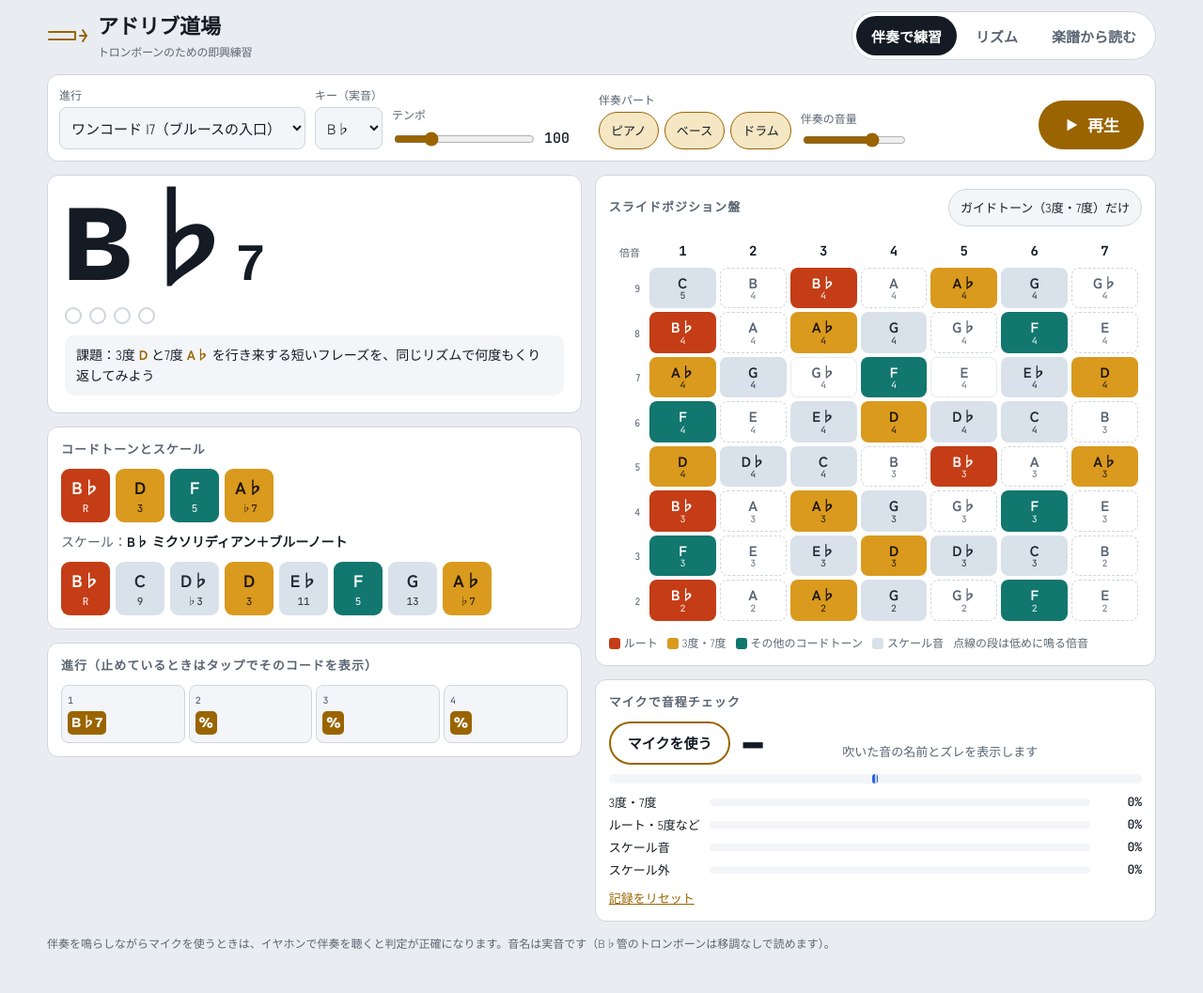
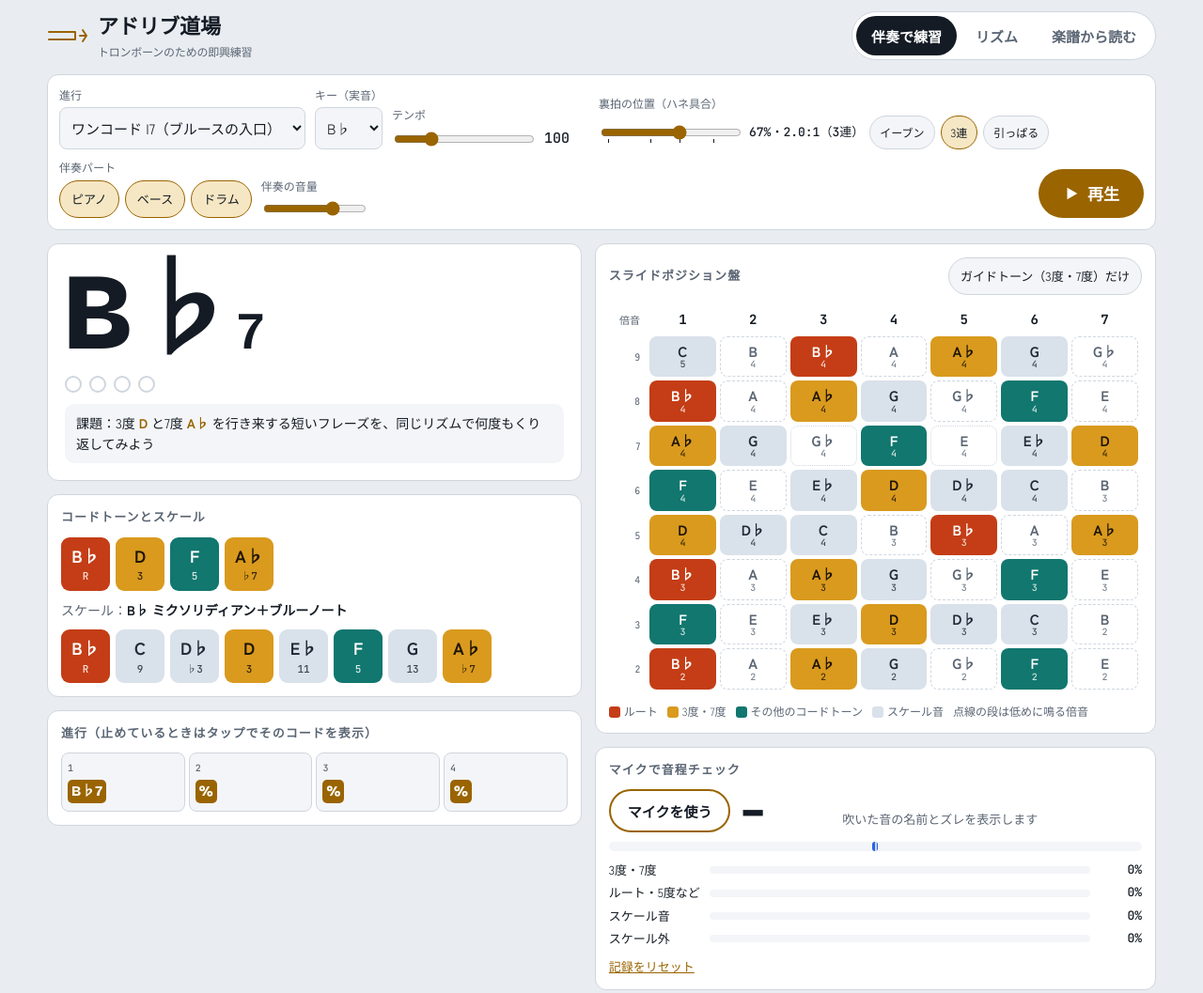
Before and after one commit to hideyuki-kanno/adlib-dojo-tb, a plain HTML site: page index.html in a window 1280 px wide. Shown: the top 1057 px of the page at 94% size. Drawn offline with nearby package versions, Linux system fonts and the light colour scheme.

Commit message:
裏拍の位置（ハネ具合）をスライダーで調整可能にする
Co-Authored-By: Claude Opus 5.5 <noreply@anthropic.com>
Claude-Session: https://claude.ai/code/session_01EnPafG1qjy9rWw3QTH9fGX

```diff
--- a/index.html
+++ b/index.html
@@ -74,6 +74,10 @@ select{background:var(--sunk);border:1px solid var(--line);border-radius:8px;pad
 input[type=range]{accent-color:var(--brass)}
 .tempo input[type=range]{width:150px}
 .tempo output{font-family:var(--f-mono);font-variant-numeric:tabular-nums;min-width:3.2em}
+.swingrow{display:flex;align-items:center;gap:6px;flex-wrap:wrap}
+.swingrow input[type=range]{width:150px}
+.swingrow output{font-family:var(--f-mono);font-variant-numeric:tabular-nums;font-size:13px;min-width:7.5em}
+.swingrow .chip{padding:6px 10px;min-height:36px;font-size:12px}
 .parts{display:flex;gap:6px;flex-wrap:wrap}
 .chip{border:1px solid var(--line);background:var(--sunk);border-radius:999px;padding:8px 12px;min-height:40px;cursor:pointer;font-size:13px}
 .chip[aria-pressed="true"]{background:var(--brass-soft);border-color:var(--brass);color:var(--ink)}
@@ -227,6 +231,10 @@ footer{font-size:12px;color:var(--muted)}
     <div class="field"><label for="key">キー（実音）</label><select id="key"></select></div>
     <div class="field"><label for="tempo">テンポ</label>
       <div class="tempo"><input id="tempo" type="range" min="50" max="260" step="2" value="120"><output id="tempoOut">120</output></div></div>
+    <div class="field"><label for="swing">裏拍の位置（ハネ具合）</label>
+      <div class="swingrow"><input id="swing" type="range" min="50" max="80" step="1" value="67" list="swingTicks" aria-describedby="swingOut"><output id="swingOut"></output>
+        <datalist id="swingTicks"><option value="50"></option><option value="60"></option><option value="67"></option><option value="75"></option></datalist>
+        <button class="chip" data-sw="50">イーブン</button><button class="chip" data-sw="67">3連</button><button class="chip" data-sw="73">引っぱる</button></div></div>
     <div class="field"><span class="lbl">伴奏パート</span>
       <div class="parts">
         <button class="chip" id="pPiano" aria-pressed="true">ピアノ</button>
@@ -422,7 +430,7 @@ const RN=['I','♭II','II','♭III','III','IV','♯IV','V','♭VI','VI','♭VII'
 
 // ================= 状態 =================
 const S={view:'practice',prog:'one7',key:10,tempo:100,vol:70,parts:{piano:true,bass:true,drums:true},guideOnly:false,
-  rPat:0,rMode:'cr',rPitch:'root',demoVol:70,custom:null};
+  rPat:0,rMode:'cr',rPitch:'root',demoVol:70,swing:67,custom:null};
 try{const saved=JSON.parse(localStorage.getItem('tbn-adlib')||'{}');Object.assign(S,saved);S.parts=Object.assign({piano:true,bass:true,drums:true},saved.parts||{})}catch(e){}
 const save=()=>{try{localStorage.setItem('tbn-adlib',JSON.stringify(S))}catch(e){}};
 const esc=s=>String(s).replace(/[&<>"]/g,c=>({'&':'&amp;','<':'&lt;','>':'&gt;','"':'&quot;'}[c]));
@@ -567,6 +575,14 @@ $('prog').onchange=()=>{S.prog=$('prog').value;if(S.prog==='custom'&&S.custom){S
 $('key').onchange=()=>{S.key=+$('key').value;save();rebuild()};
 $('tempo').oninput=()=>{S.tempo=+$('tempo').value;$('tempoOut').textContent=S.tempo;save()};
 $('vol').oninput=()=>{S.vol=+$('vol').value;save();if(master)master.gain.value=S.vol/100};
+function swingLabel(v){const r=v/(100-v);
+  const name=v<=52?'イーブン':v<62?'軽いハネ':v<=69?'3連':v<=74?'3連より後ろ':'付点8分寄り';
+  return `${v}%・${r.toFixed(1)}:1（${name}）`}
+function setSwing(v){S.swing=Math.max(50,Math.min(80,Math.round(+v||67)));$('swing').value=S.swing;$('swingOut').textContent=swingLabel(S.swing);
+  document.querySelectorAll('[data-sw]').forEach(b=>b.setAttribute('aria-pressed',+b.dataset.sw===S.swing));save()}
+$('swing').oninput=()=>setSwing($('swing').value);
+document.querySelectorAll('[data-sw]').forEach(b=>b.onclick=()=>setSwing(b.dataset.sw));
+setSwing(S.swing);
 $('demoVol').oninput=()=>{S.demoVol=+$('demoVol').value;save();if(demoGain)demoGain.gain.value=S.demoVol/100*.9};
 
 function setView(v){
@@ -748,7 +764,7 @@ function tone(m){ensureCtx();horn(m,ctx.currentTime+.01,.9)}
 function pickBass(pc){let best=null;for(let m=33;m<=52;m++)if(m%12===pc&&(best===null||Math.abs(m-prevBass)<Math.abs(best-prevBass)))best=m;return best}
 let rMode='practice',expect=[];
 function scheduleBeat(b,t){
-  const spb=60/S.tempo,sw=spb*2/3;
+  const spb=60/S.tempo,sw=spb*(S.swing||67)/100; // 裏拍の位置（1拍に対する割合）
   if(b<4){click(t,b===0);uiQ.push({t,count:4-b});return}
   const pb=(b-4)%total,ci=beatChord[pb],c=chords[ci],bib=pb%4,inC=pb-chordStart[ci],nci=beatChord[(pb+1)%total];
   const barAbs=Math.floor((b-4)/4);
```
Also changed, not shown: 1 other file.
